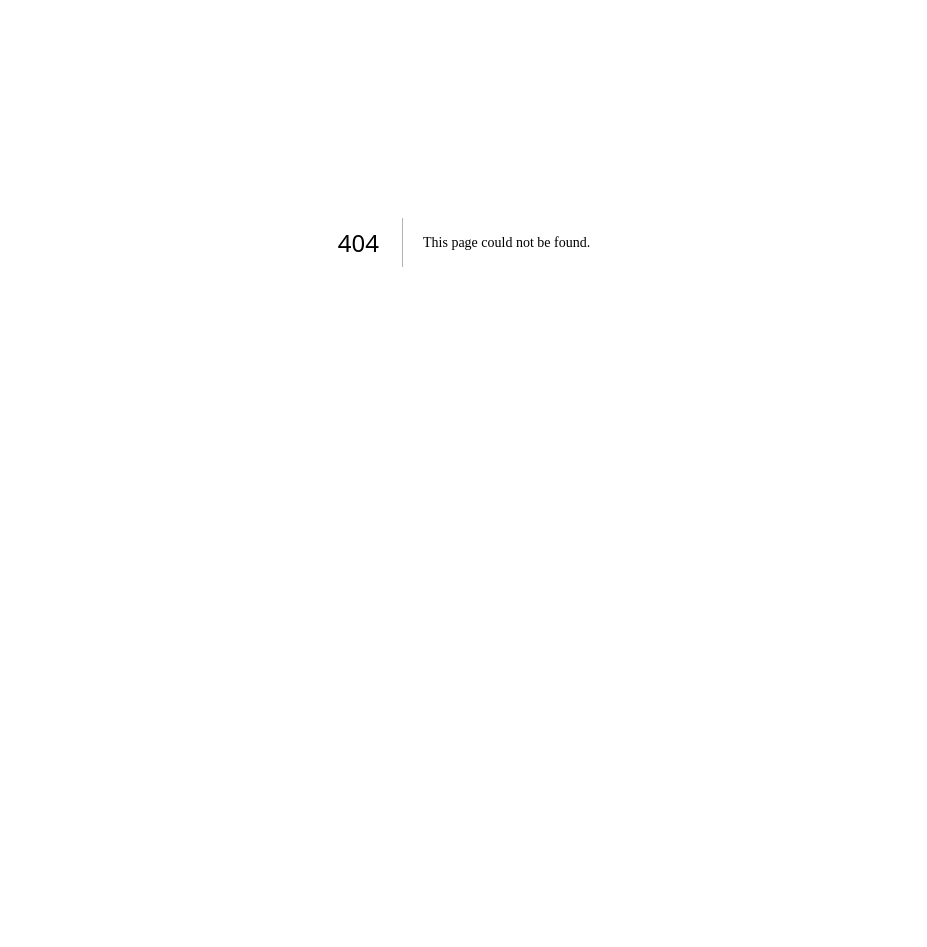
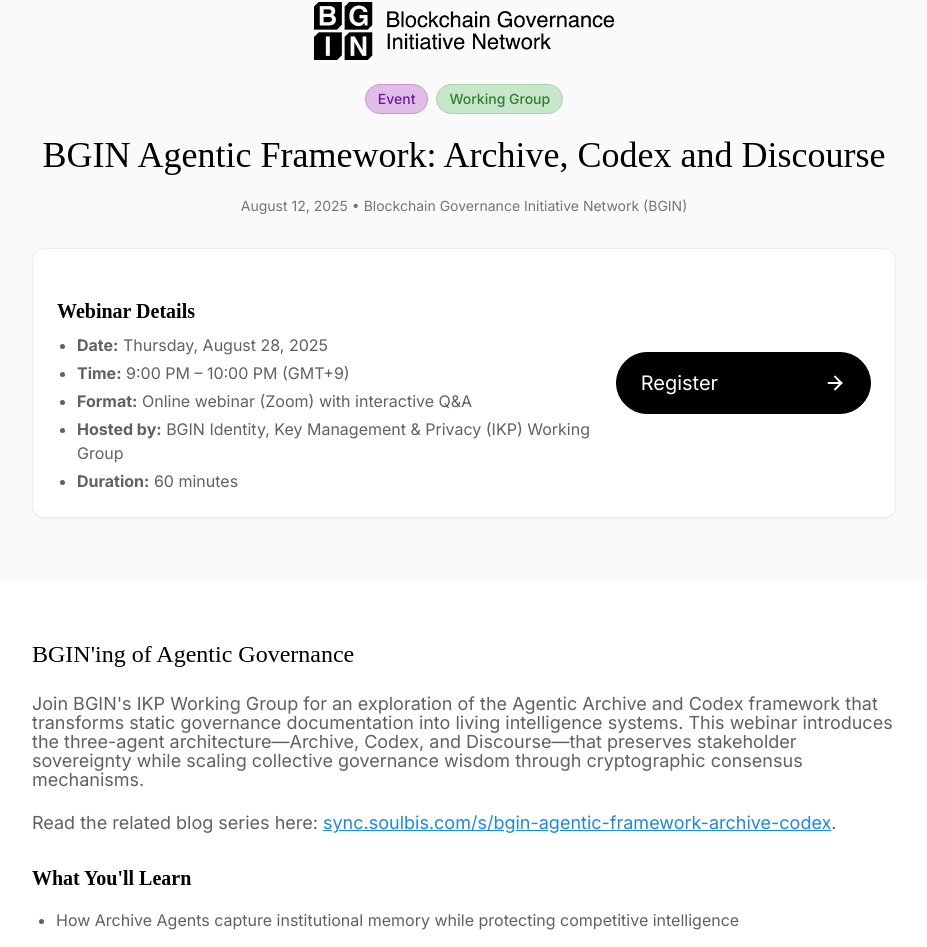
Before and after one commit to bgin-global/bgin-homepage, a Next.js app: page /news/agentic-framework-webinar in a window 1280 px wide. Before the commit this address had no page. Shown: the part 158-1105 px from the top of the page, without its empty margins (176-1103 px from the left). Before the commit the page ends 800 px from the top, so only its background shows below. Built offline with nearby package versions, Linux system fonts and the light colour scheme.

Commit message:
added ikp wg agentic framework news

```diff
--- /dev/null
+++ b/app/news/agentic-framework-webinar/page.tsx
@@ -0,0 +1,159 @@
+"use client";
+
+import Footer from "@/components/Footer";
+import Header from "@/components/Header";
+import Button from "@/components/Button/Button";
+import { CUSTOM_STYLES } from "@/styles/custom";
+import Image from "next/image";
+import Link from "next/link";
+
+export default function AgenticFrameworkWebinarPage() {
+  const getTagStyle = (tag: string) => {
+    const tagStyles: { [key: string]: string } = {
+      Latest: "bg-red-100 text-red-800 border-red-200",
+      Conference: "bg-blue-100 text-blue-800 border-blue-200",
+      "Working Group": "bg-green-100 text-green-800 border-green-200",
+      Event: "bg-purple-100 text-purple-800 border-purple-200",
+      Standards: "bg-orange-100 text-orange-800 border-orange-200",
+      Announcement: "bg-yellow-100 text-yellow-800 border-yellow-200",
+      Publication: "bg-indigo-100 text-indigo-800 border-indigo-200",
+    };
+    return tagStyles[tag] || "bg-gray-100 text-gray-800 border-gray-200";
+  };
+
+  const articleTags = ["Event", "Working Group"];
+
+  return (
+    <main className="min-h-screen bg-white w-screen">
+      <Header />
+
+      <div className="bg-gray-50 py-16">
+        <div className="max-w-4xl mx-auto px-4">
+          <div className="text-center mb-8">
+            <Image
+              src="/images/Logo/BGIN_horizontal_01_black.png"
+              alt="BGIN Logo"
+              width={300}
+              height={100}
+              className="mx-auto mb-6"
+            />
+            <div className="flex justify-center items-center gap-2 mb-4">
+              {articleTags.map((tag, index) => (
+                <span
+                  key={index}
+                  className={`px-3 py-1 rounded-full text-sm font-medium border ${getTagStyle(
+                    tag
+                  )}`}
+                >
+                  {tag}
+                </span>
+              ))}
+            </div>
+            <h1 className={`${CUSTOM_STYLES.TITLE.CENTER} text-black mb-4`}>
+              BGIN Agentic Framework: Archive, Codex and Discourse
+            </h1>
+            <p className="text-gray-600 text-sm mb-4">
+              August 12, 2025 • Blockchain Governance Initiative Network (BGIN)
+            </p>
+          </div>
+
+          {/* Event summary card */}
+          <div className="bg-white border border-gray-200 rounded-xl p-6 shadow-sm">
+            <div className="grid grid-cols-1 md:grid-cols-3 gap-6">
+              <div className="md:col-span-2">
+                <h2 className="text-xl font-semibold text-black mb-2">Webinar Details</h2>
+                <ul className="text-gray-700 space-y-1">
+                  <li><strong>Date:</strong> Thursday, August 28, 2025</li>
+                  <li><strong>Time:</strong> 9:00 PM – 10:00 PM (GMT+9)</li>
+                  <li><strong>Format:</strong> Online webinar (Zoom) with interactive Q&amp;A</li>
+                  <li><strong>Hosted by:</strong> BGIN Identity, Key Management &amp; Privacy (IKP) Working Group</li>
+                  <li><strong>Duration:</strong> 60 minutes</li>
+                </ul>
+              </div>
+              <div className="flex items-center">
+                <Button link="https://lu.ma/tfqvop6t" text="Register" color="black" />
+              </div>
+            </div>
+          </div>
+        </div>
+      </div>
+
+      {/* Article Content */}
+      <div className="py-12">
+        <div className="max-w-4xl mx-auto px-4">
+          <div className="prose prose-lg max-w-none">
+            <h2 className={`${CUSTOM_STYLES.SUBTITLE} text-black mt-2 mb-6`}>
+              BGIN&apos;ing of Agentic Governance
+            </h2>
+            <p className={`${CUSTOM_STYLES.DESCRIPTION} text-gray-700 mb-6`}>
+              Join BGIN&apos;s IKP Working Group for an exploration of the Agentic Archive and Codex framework that transforms static governance documentation into living intelligence systems. This webinar introduces the three-agent architecture—Archive, Codex, and Discourse—that preserves stakeholder sovereignty while scaling collective governance wisdom through cryptographic consensus mechanisms.
+            </p>
+
+            <p className={`${CUSTOM_STYLES.DESCRIPTION} text-gray-700 mb-8`}>
+              Read the related blog series here: {" "}
+              <a
+                href="https://sync.soulbis.com/s/bgin-agentic-framework-archive-codex"
+                target="_blank"
+                rel="noopener noreferrer"
+                className="text-blue-600 hover:underline"
+              >
+                sync.soulbis.com/s/bgin-agentic-framework-archive-codex
+              </a>
+              .
+            </p>
+
+            <h3 className="text-xl font-semibold text-black mt-8 mb-4">What You&apos;ll Learn</h3>
+            <ul className="list-disc pl-6 space-y-3 mb-8 text-gray-700">
+              <li>How Archive Agents capture institutional memory while protecting competitive intelligence</li>
+              <li>The role of Codex Agents in translating policy frameworks into executable protocols</li>
+              <li>How Discourse Agents enable the Agentic Chatham House Protocol for privacy-preserving governance participation</li>
+              <li>Practical implementation strategies for sovereignty-preserving governance intelligence</li>
+              <li>EDCON and Block 13 BGIN events discussion—turning moments of in-person focus into practical goals</li>
+            </ul>
+
+            <h3 className="text-xl font-semibold text-black mt-8 mb-4">Who Should Attend</h3>
+            <ul className="list-disc pl-6 space-y-2 mb-8 text-gray-700">
+              <li>Regulators &amp; Policymakers</li>
+              <li>Technologists</li>
+              <li>Industry Leaders</li>
+              <li>Academics &amp; Researchers</li>
+              <li>Students</li>
+            </ul>
+
+            <h3 id="registration" className="text-xl font-semibold text-black mt-10 mb-4">Registration</h3>
+            <p className={`${CUSTOM_STYLES.DESCRIPTION} text-gray-700 mb-6`}>
+              Welcome! To join the event, please register below.
+            </p>
+            <div className="max-w-sm">
+              <Button link="https://lu.ma/tfqvop6t" text="Register for the Webinar" color="black" />
+            </div>
+
+            <h3 className="text-xl font-semibold text-black mt-12 mb-4">Upcoming BGIN Events</h3>
+            <div className="space-y-6">
+              <div>
+                <p className="font-medium text-black">🇯🇵 BGIN Workshop at EDCON Osaka</p>
+                <p className="text-gray-700">Date: September 16-19, 2025 • Location: Osaka, Japan</p>
+              </div>
+              <div>
+                <p className="font-medium text-black">🇺🇸 Block 13: The BGIN&apos;ing of Agentic Governance</p>
+                <p className="text-gray-700">
+                  Date: October 15-17, 2025 • Location: Washington, DC —
+                  <Link href="/events/20251015-block13" className="text-blue-600 hover:underline">View event page</Link>
+                </p>
+              </div>
+            </div>
+
+            <hr className="border-gray-300 my-8" />
+
+            <p className={`${CUSTOM_STYLES.DESCRIPTION} text-gray-600`}>
+              For more information about BGIN&apos;s Identity, Key Management & Privacy Working Group and upcoming events, visit {" "}
+              <a href="https://bgin.discourse.group/" target="_blank" rel="noopener noreferrer" className="text-blue-600 hover:underline">bgin.discourse.group</a>.
+            </p>
+          </div>
+        </div>
+      </div>
+
+      <Footer />
+    </main>
+  );
+}
```
Also changed, not shown: contents/news.ts (+9 -0 lines), public/images/Events/webinar/BGIN Agentic Framework.avif (added).
